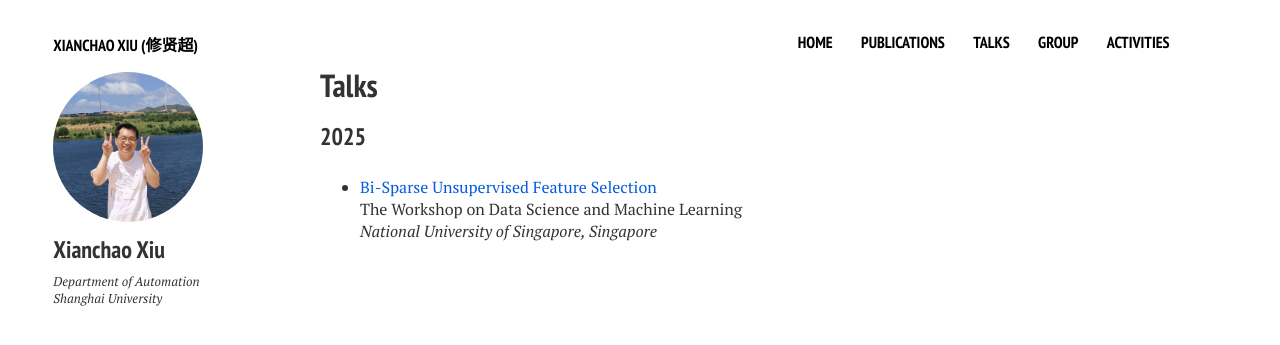
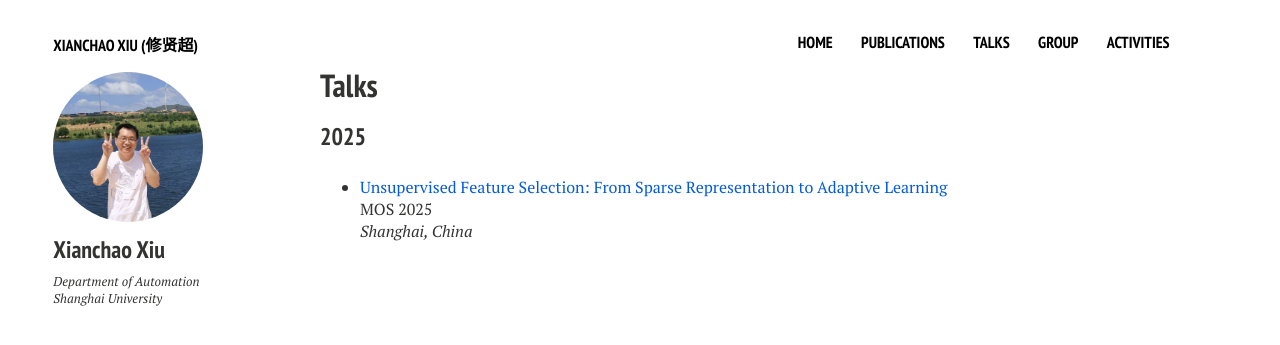
Before and after one commit to xianchaoxiu/xianchaoxiu.github.io, a Jekyll site: the page built from talks/index.md, in a window 1280 px wide. Shown: the top 345 px of the page. Built offline with Jekyll 4.4.1, drawn with Linux system fonts in a browser that asks for light colours; nearby versions of some CDN libraries.

Commit message:
Update index.md

```diff
--- a/talks/index.md
+++ b/talks/index.md
@@ -12,6 +12,6 @@ share: false
 
 ### 2025
 
-* <a href="../talks/2024-CDC.pdf" class="textlink" target="_blank">Bi-Sparse Unsupervised Feature Selection</a><br>
-The Workshop on Data Science and Machine Learning<br>
-<i>National University of Singapore, Singapore</i><br>
+* <a href="../talks/2024-CDC.pdf" class="textlink" target="_blank">Unsupervised Feature Selection: From Sparse Representation to Adaptive Learning</a><br>
+MOS 2025 <br>
+<i>Shanghai, China</i><br>
```
